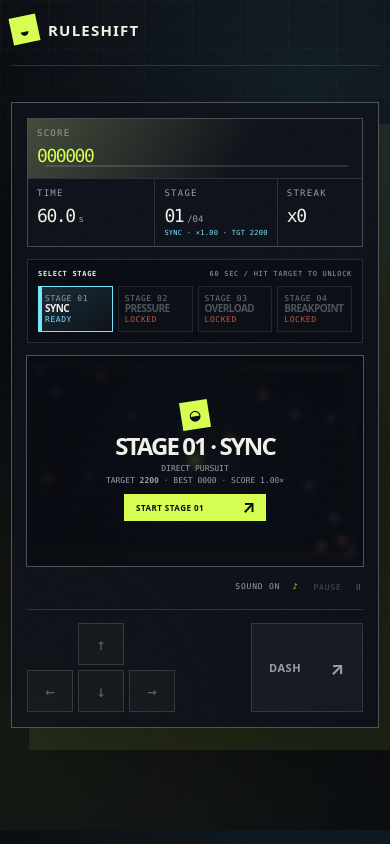
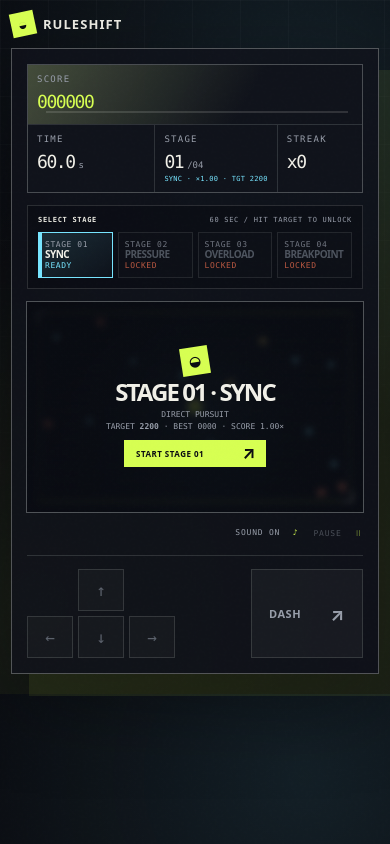
Before and after one commit to jung-jin-lee/nan2026-rule-shift, a website: page index.html in a window 390 px wide. Drawn offline with Linux system fonts and the light colour scheme.

Commit message:
refactor: move brand into intro layout

```diff
--- a/index.html
+++ b/index.html
@@ -12,15 +12,12 @@
   <body data-game-state="ready">
     <div class="grain" aria-hidden="true"></div>
     <main class="app-shell">
-      <header class="topbar">
-        <a class="brand" href="#top" aria-label="RULESHIFT 홈">
-          <span class="brand-symbol" aria-hidden="true">◒</span>
-          <span>RULESHIFT</span>
-        </a>
-      </header>
-
       <section class="hero-grid" id="top">
         <div class="intro-panel">
+          <a class="brand intro-brand" href="#top" aria-label="RULESHIFT 홈">
+            <span class="brand-symbol" aria-hidden="true">◒</span>
+            <span>RULESHIFT</span>
+          </a>
           <div class="eyebrow"><span class="eyebrow-line"></span> ADAPTIVE ARCADE / 60 SEC</div>
           <h1><span class="headline-line">룰이 바뀌는 순간,</span><em class="headline-line">당신의 판이 된다.</em></h1>
           <p class="intro-copy">
--- a/styles.css
+++ b/styles.css
@@ -45,14 +45,14 @@ button, a { font: inherit; }
 button { cursor: pointer; }
 button:focus-visible, a:focus-visible { outline: 2px solid var(--lime); outline-offset: 3px; }
 
-.app-shell { width: min(1440px, calc(100% - 64px)); margin: 0 auto; padding: 28px 0 72px; }
+.app-shell { width: min(1440px, calc(100% - 64px)); margin: 0 auto; padding: 24px 0 32px; }
 
-.topbar { display: flex; align-items: center; justify-content: space-between; padding-bottom: 22px; border-bottom: 1px solid var(--line); }
 .brand { display: inline-flex; align-items: center; gap: 10px; color: var(--paper); text-decoration: none; font: 800 15px var(--font-display); letter-spacing: .08em; }
 .brand-symbol { display: grid; place-items: center; width: 27px; height: 27px; color: var(--ink); background: var(--lime); font-size: 18px; line-height: 1; transform: rotate(-12deg); }
 
-.hero-grid { display: grid; grid-template-columns: minmax(430px, .98fr) minmax(650px, 1.5fr); gap: clamp(36px, 4vw, 58px); align-items: center; padding: 64px 0 72px; }
+.hero-grid { display: grid; grid-template-columns: minmax(430px, .98fr) minmax(650px, 1.5fr); gap: clamp(36px, 4vw, 58px); align-items: center; padding: 32px 0; }
 .intro-panel { align-self: center; }
+.intro-brand { justify-self: start; margin-bottom: 34px; }
 .eyebrow { display: flex; align-items: center; gap: 9px; color: var(--lime); font: 500 10px var(--font-mono); letter-spacing: .16em; }
 .eyebrow-line { width: 22px; height: 1px; background: currentColor; }
 h1, h2, h3, p { margin: 0; }
@@ -146,17 +146,20 @@ h1 em { color: var(--lime); font-style: normal; }
 
 @media (max-width: 1180px) {
   .app-shell { width: min(100% - 34px, 820px); }
-  .hero-grid { grid-template-columns: 1fr; gap: 50px; padding-top: 58px; }
+  .hero-grid { grid-template-columns: 1fr; gap: 42px; padding: 32px 0; }
   .intro-panel { display: grid; grid-template-columns: 1fr 1fr; gap: 0 34px; }
-  .intro-panel .eyebrow, .intro-panel h1, .intro-panel .intro-copy { grid-column: 1 / -1; }
+  .intro-panel .intro-brand, .intro-panel .eyebrow, .intro-panel h1, .intro-panel .intro-copy { grid-column: 1 / -1; }
 }
 
 @media (max-width: 640px) {
-  .app-shell { width: min(100% - 22px, 560px); padding-top: 16px; }
-  .hero-grid { padding: 36px 0 30px; }
-  .intro-panel { display: none; }
+  .app-shell { width: min(100% - 22px, 560px); padding: 12px 0 20px; }
+  .hero-grid { gap: 12px; padding: 0; }
+  .intro-panel { display: block; }
+  .intro-brand { margin: 0; }
+  .intro-panel .eyebrow, .intro-panel h1, .intro-panel .intro-copy { display: none; }
+  .brand { gap: 8px; font-size: 13px; }
+  .brand-symbol { width: 24px; height: 24px; font-size: 16px; }
   .game-card { padding: 15px; }
-  .hero-grid > .game-card { order: -1; }
   .dashboard { grid-template-columns: 1.5fr 1fr 1fr; }
   .metric { min-height: 59px; padding: 9px; }
   .metric-score { grid-column: 1 / -1; }
```
